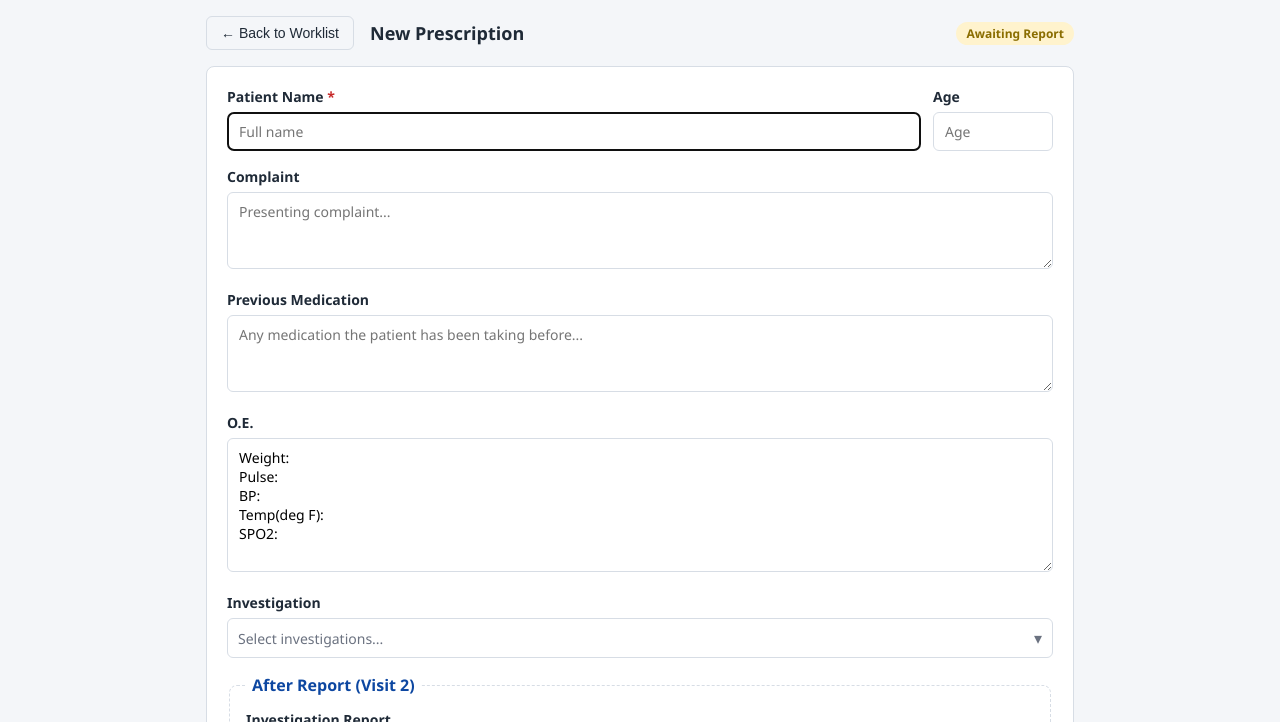
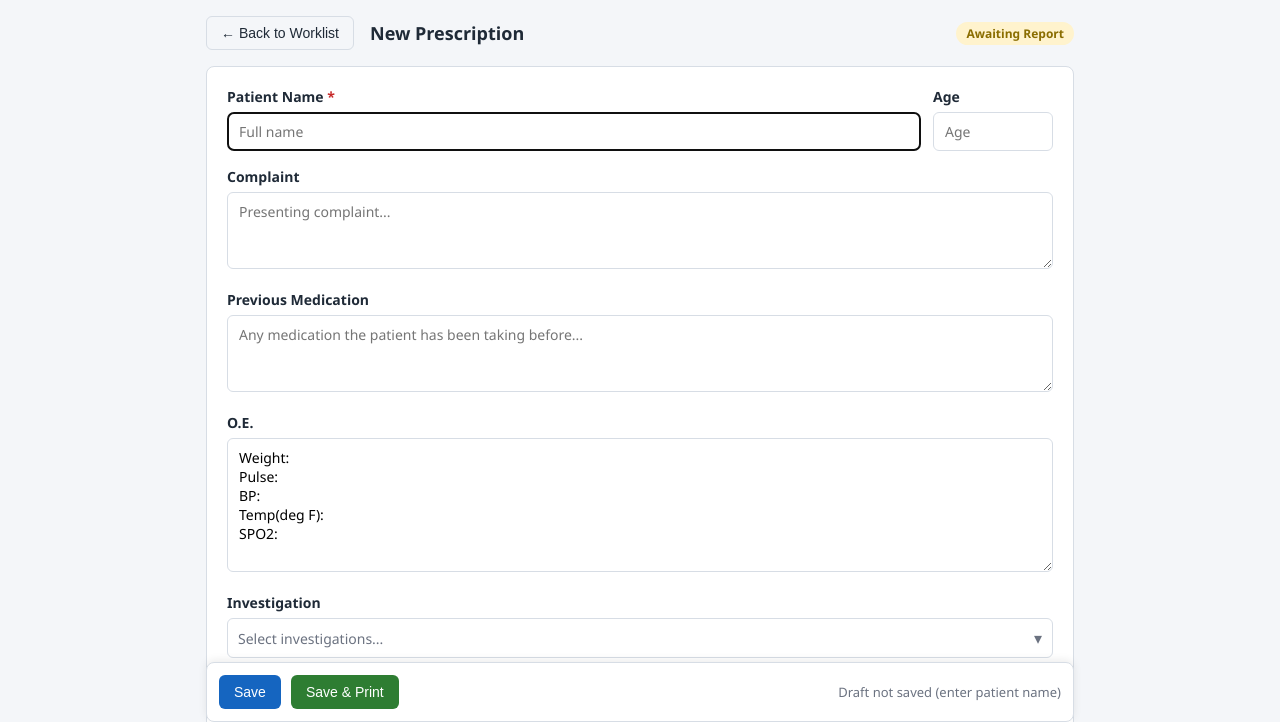
Before and after one commit to ankursingh119/prescription-app, a plain HTML site: page index.html in a window 1280 px wide. Both pictures are taken after typing "Sample" into the empty fields and a click on the button "+ New Prescription". Shown: the part 78-800 px from the top of the page. Drawn offline with Linux system fonts and the light colour scheme.

Commit message:
Make form action bar a sticky footer so Delete/Save stay visible on iPad
The Save, Save & Print and Delete buttons sat at the bottom of a long
form; on iPad users didn't scroll far enough to find them. Pin the
action bar to the bottom of the viewport so it's always reachable.

Co-authored-by: Copilot <223556219+Copilot@users.noreply.github.com>

```diff
--- a/css/styles.css
+++ b/css/styles.css
@@ -162,9 +162,18 @@ select { max-width: 220px; }
 
 .form-actions {
   display: flex;
+  flex-wrap: wrap;
   align-items: center;
   gap: 10px;
   margin-top: 16px;
+  position: sticky;
+  bottom: 0;
+  padding: 12px;
+  background: var(--card);
+  border: 1px solid var(--border);
+  border-radius: 8px;
+  box-shadow: 0 -2px 8px rgba(0, 0, 0, 0.08);
+  z-index: 5;
 }
 .autosave-note { color: var(--muted); font-size: 13px; margin-left: auto; }
 
```
